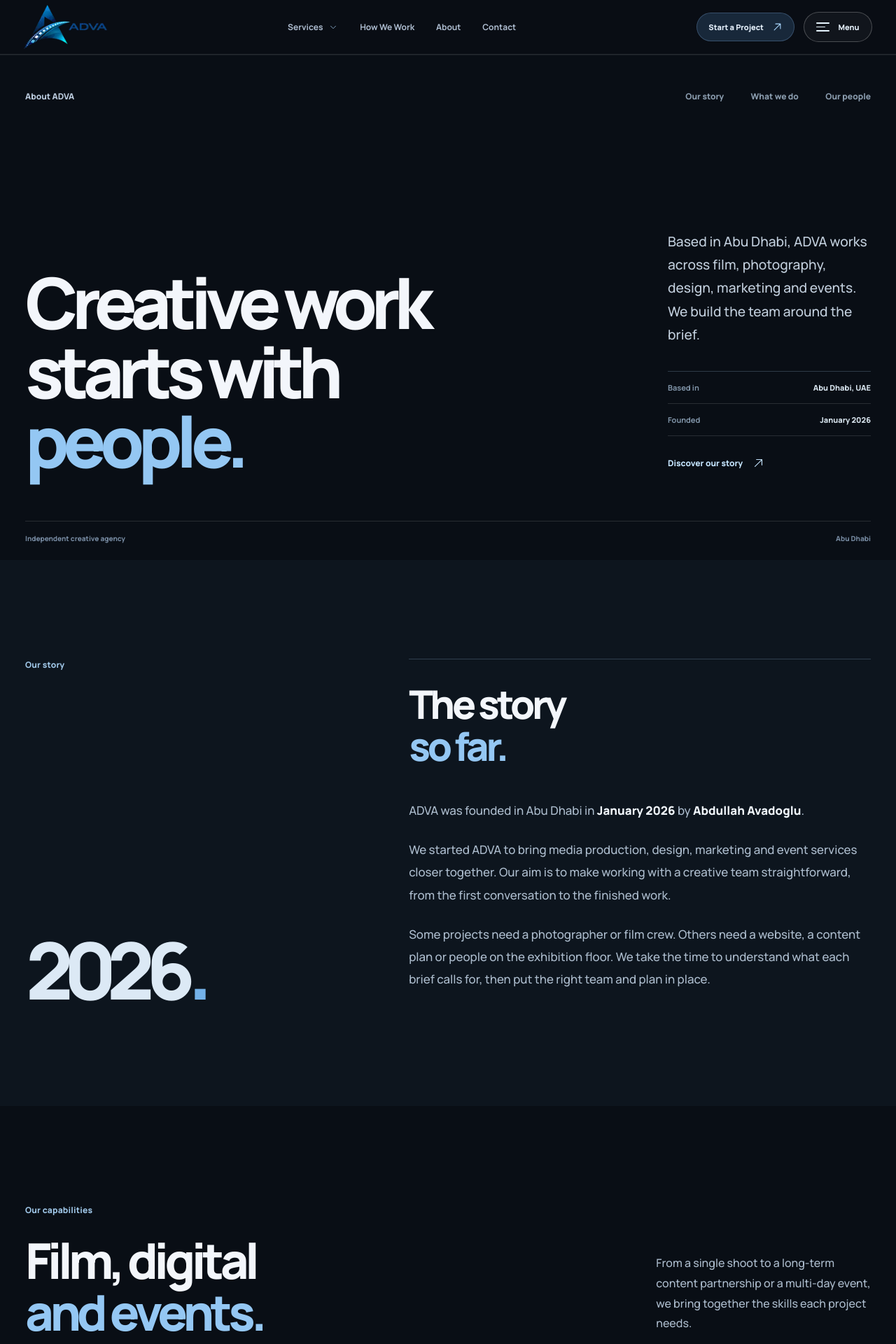
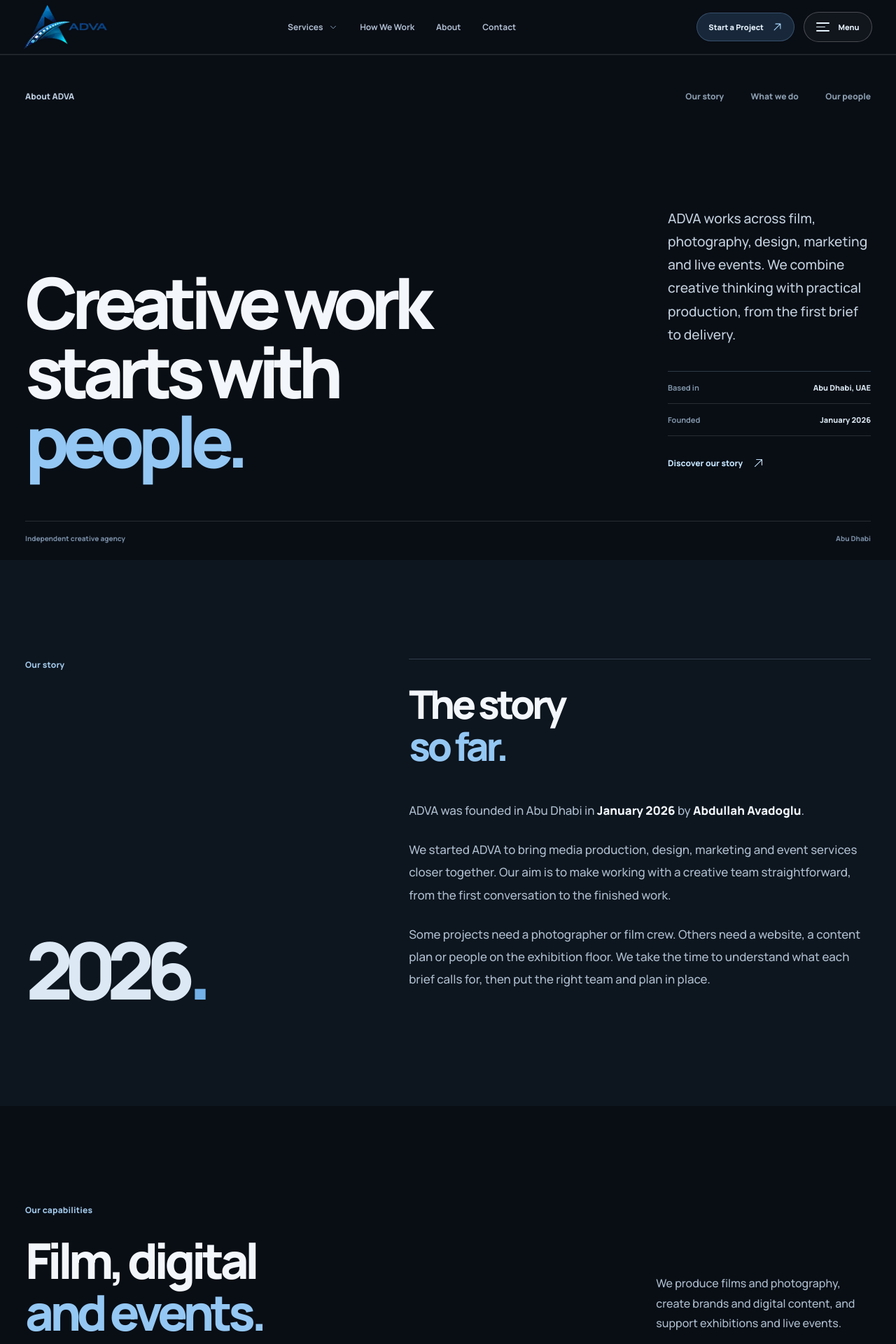
Before and after one commit to cuenext/adva, a Next.js app: page /about in a window 1280 px wide. Shown: the top 1920 px of the page at 70% size. Built offline with nearby package versions, Linux system fonts and the light colour scheme.

Commit message:
Tighten ADVA About copy and remove repeated claims

```diff
--- a/app/about/page.js
+++ b/app/about/page.js
@@ -50,7 +50,7 @@
               <span className="adva-about2-line adva-about2-blue">people.</span>
             </h1>
             <div className="adva-about2-hero-aside">
-              <p>Based in Abu Dhabi, ADVA works across film, photography, design, marketing and events. We build the team around the brief.</p>
+              <p>ADVA works across film, photography, design, marketing and live events. We combine creative thinking with practical production, from the first brief to delivery.</p>
               <div className="adva-about2-facts">
                 <div><span>Based in</span><strong>Abu Dhabi, UAE</strong></div>
                 <div><span>Founded</span><strong>January 2026</strong></div>
@@ -81,7 +81,7 @@
         <div className="container">
           <div className="adva-about2-services-heading">
             <div><span className="adva-about2-section-label">Our capabilities</span><h2 id="about-services-title">Film, digital<br/><em>and events.</em></h2></div>
-            <p>From a single shoot to a long-term content partnership or a multi-day event, we bring together the skills each project needs.</p>
+            <p>We produce films and photography, create brands and digital content, and support exhibitions and live events.</p>
           </div>
           <div className="adva-about2-service-list">
             {disciplines.map((s,i)=><a className="adva-about2-service" href={s.href} key={s.title}>
@@ -100,7 +100,7 @@
           <div className="adva-about2-team-label"><span className="adva-about2-section-label">The people</span><span className="adva-about2-team-rule"/></div>
           <div className="adva-about2-team-copy">
             <h2 id="about-people-title">People who care<br/>about the <em>details.</em></h2>
-            <p>ADVA brings together filmmakers, photographers, editors, designers, marketers and event professionals. Different backgrounds and skills, brought together by the work.</p>
+            <p>We work with filmmakers, photographers, editors, designers, marketers and event professionals. Each brings specialist skills and a genuine interest in making work they're proud of.</p>
             <p>We value people who take pride in their craft, ask good questions and follow through. For us, how a project is handled matters just as much as how it looks when it is finished.</p>
             <div className="adva-about2-expertise" aria-label="Creative disciplines">
               <span>Production</span><span>Post-production</span><span>Design</span><span>Digital</span><span>Events</span>
```
